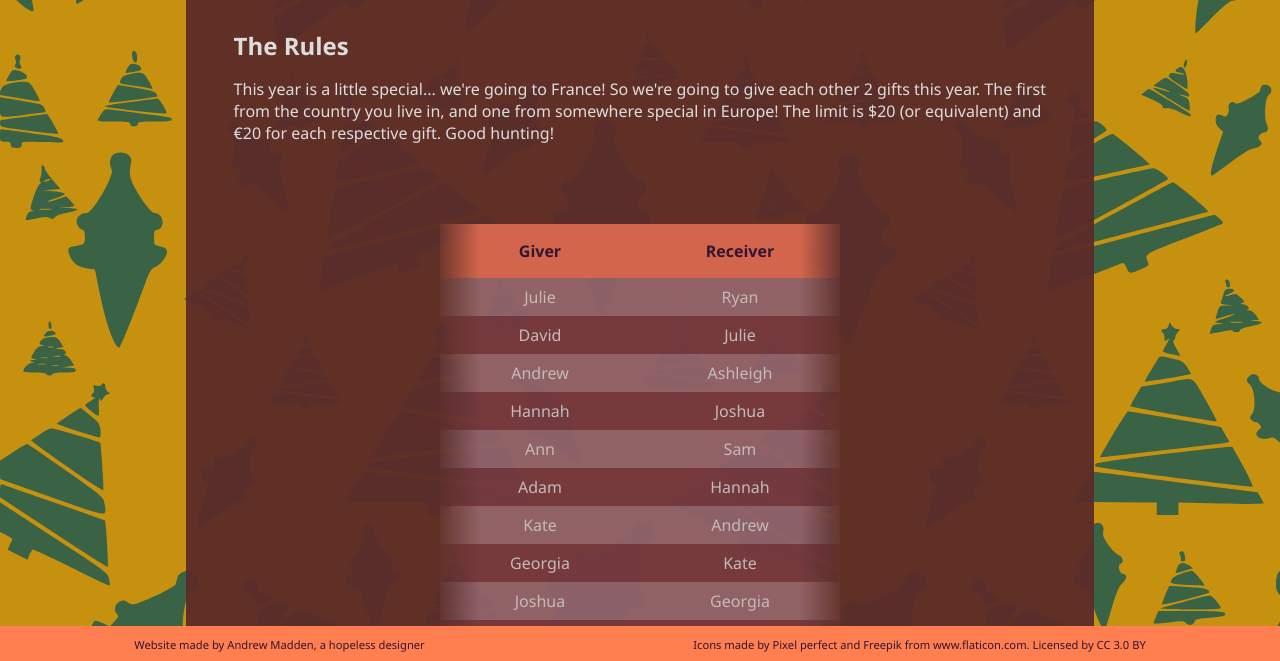
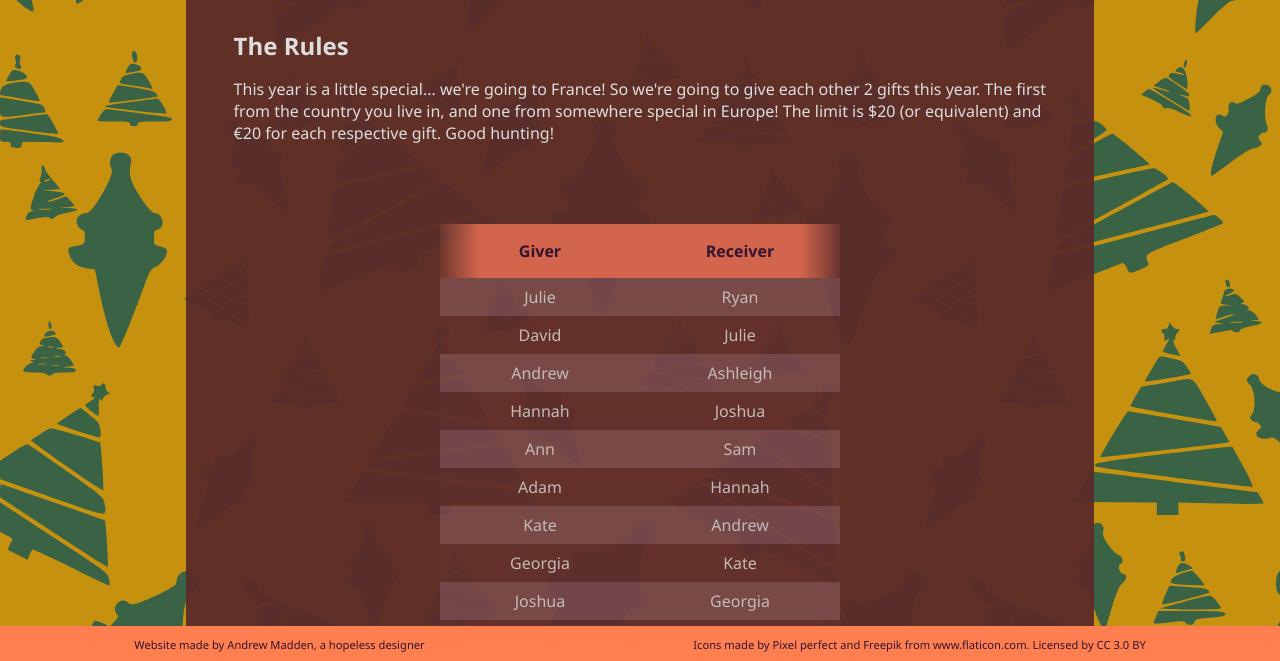
Before and after one commit to andrewmadden/kriskringle, a website: page public/index.html in a window 1280 px wide. Shown: the part 137-798 px from the top of the page. Drawn offline with Linux system fonts and the light colour scheme.

Commit message:
update css

```diff
--- a/public/css/style.css
+++ b/public/css/style.css
@@ -117,12 +117,11 @@ tr {
 }
 
 tr:nth-child(even) {
-    background: linear-gradient(90deg, #d3a6bc11 0%, #d3a6bc88 10%, #d3a6bc88 90%, #d3a6bc11 100%);
-    /*background-color: #d3a6bc44;*/
+    background-color: #d3a6bc44;
 }
 
 tr:nth-child(odd) {
-    background: linear-gradient(90deg, #94495c11 0%, #94495c88 10%, #94495c88 90%, #94495c11 100%);
+    background-color: #94495c11;
 }
 
 tr:hover {
```
